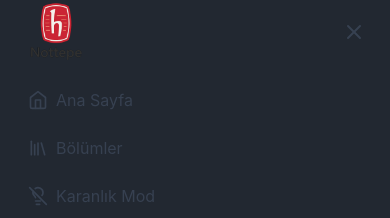
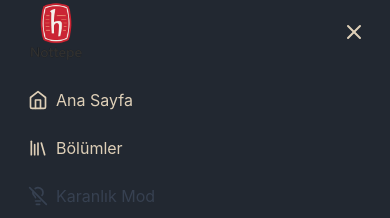
Before and after one commit to hburakdemir/hacettepe-notes, a React (Vite) app: page / in a window 390 px wide. Both pictures are taken after a click on the button 354 px from the left and 32 px from the top of the page. Shown: the top 218 px of the page. Built offline with nearby package versions, Linux system fonts and the light colour scheme; no server answers.

Commit message:
hamburger menu childrens color

```diff
--- a/src/components/Navbar.jsx
+++ b/src/components/Navbar.jsx
@@ -143,7 +143,7 @@ const Navbar = () => {
           {/* Hamburger Menü */}
           <button
             onClick={() => setIsMenuOpen(!isMenuOpen)}
-            className="md:hidden p-2 rounded-md text-gray-700 hover:text-[#2F5755] hover:bg-gray-100">
+            className="md:hidden p-2 rounded-md text-gray-700 hover:text-[#2F5755] hover:bg-gray-100 dark:text-darktext">
             {isMenuOpen ? (
               <X className="h-6 w-6" />
             ) : (
@@ -160,23 +160,23 @@ const Navbar = () => {
                 <Link
                   to="/admin"
                   onClick={() => setIsMenuOpen(false)}
-                  className="flex items-center space-x-2 text-gray-700 hover:bg-gray-100 px-3 py-2 rounded-md">
-                  <ShieldOff className="h-5 w-5" />
+                  className="flex items-center space-x-2 text-gray-700 dark:text-darktext hover:bg-gray-100 px-3 py-2 rounded-md">
+                  <ShieldOff className="h-5 w-5 dark:text-darktext" />
                   <span>Admin Panel</span>
                 </Link>
               )}
             <Link
               to="/"
               onClick={() => setIsMenuOpen(false)}
-              className="flex items-center space-x-2 text-gray-700 hover:bg-gray-100 px-3 py-2 rounded-md">
-              <Home className="h-5 w-5" />
+              className="flex items-center space-x-2 text-gray-700 dark:text-darktext hover:bg-gray-100 px-3 py-2 rounded-md">
+              <Home className="h-5 w-5 dark:text-darktext" />
               <span>Ana Sayfa</span>
             </Link>
             <Link
               to="/departments"
               onClick={() => setIsMenuOpen(false)}
-              className="flex items-center space-x-2 text-gray-700 hover:bg-gray-100 px-3 py-2 rounded-md">
-              <Library className="h-5 w-5" />
+              className="flex items-center space-x-2 text-gray-700 dark:text-darktext hover:bg-gray-100 px-3 py-2 rounded-md">
+              <Library className="h-5 w-5 dark:text-darktext" />
               <span>Bölümler</span>
             </Link>
 
@@ -185,33 +185,33 @@ const Navbar = () => {
                 <Link
                   to="/help"
                   onClick={() => setIsMenuOpen(false)}
-                  className="flex items-center space-x-2 text-gray-700 hover:bg-gray-100 px-3 py-2 rounded-md">
-                  <LucideBadgeHelp className="h-5 w-5" />
+                  className="flex items-center space-x-2 text-gray-700 dark:text-darktext hover:bg-gray-100 px-3 py-2 rounded-md">
+                  <LucideBadgeHelp className="h-5 w-5 dark:text-darktext" />
                   <span>Buraya bi bakar mısın?</span>
                 </Link>
                 <Link
                   to="/add-post"
                   onClick={() => setIsMenuOpen(false)}
-                  className="flex items-center space-x-2 text-gray-700 hover:bg-gray-100 px-3 py-2 rounded-md">
-                  <PlusCircle className="h-5 w-5" />
+                  className="flex items-center space-x-2 text-gray-700 dark:text-darktext hover:bg-gray-100 px-3 py-2 rounded-md">
+                  <PlusCircle className="h-5 w-5 dark:text-darktext" />
                   <span>Not Ekle</span>
                 </Link>
                 <div className="border-t border-gray-300 my-2"></div>
                 <button
                   onClick={toggleTheme}
-                  className="w-full flex items-center space-x-2 text-gray-700 hover:bg-gray-100 px-3 py-2 rounded-md">
+                  className="w-full flex items-center space-x-2 text-gray-700 dark:text-darktext hover:bg-gray-100 px-3 py-2 rounded-md">
                   {theme === "dark" ? (
-                    <LucideLightbulbOff className="h-5 w-5" />
+                    <LucideLightbulbOff className="h-5 w-5 dark:text-darktext" />
                   ) : (
-                    <LucideLightbulb className="h-5 w-5" />
+                    <LucideLightbulb className="h-5 w-5 dark:text-darktext" />
                   )}
-                  <span>Karanlık Mod</span>
+                  <span >Karanlık Mod</span>
                 </button>
                 <Link
                   to="/profile"
                   onClick={() => setIsMenuOpen(false)}
-                  className="flex items-center space-x-2 text-gray-700 hover:bg-gray-100 px-3 py-2 rounded-md">
-                  <Icon icon="game-icons:deer-head" className="h-5 w-5" />
+                  className="flex items-center space-x-2 text-gray-700 dark:text-darktext hover:bg-gray-100 px-3 py-2 rounded-md">
+                  <Icon icon="game-icons:deer-head" className="h-5 w-5 dark:text-darktext" />
                   <span>{user?.username || "Profil"}</span>
                 </Link>
                 <button
--- a/src/components/PostCard.jsx
+++ b/src/components/PostCard.jsx
@@ -168,9 +168,7 @@ const PostCard = ({ post, onDelete, showStatus = false }) => {
           >
             <Bookmark
               className={`h-6 w-6 ${
-                isSaved
-                  ? "text-primary fill-primary dark:text-accent dark:fill-accent"
-                  : "text-gray-900 dark:text-darktext dark:fill-darktext"
+                 isSaved ? "text-[#003161] fill-[#003161] dark:text-darktext dark:fill-darktext"  : "text-gray-900"
               }`}
             />
           </button>
```
